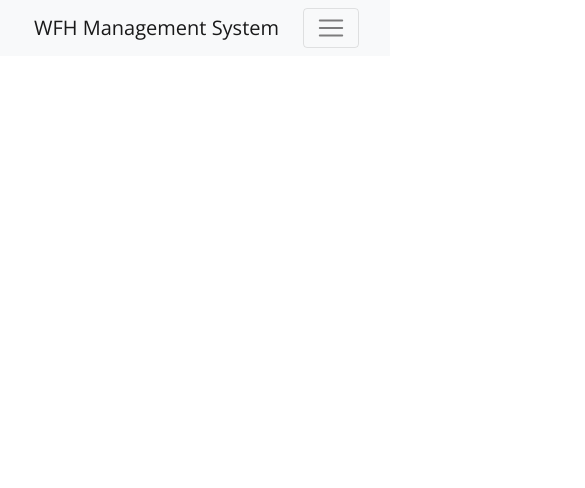
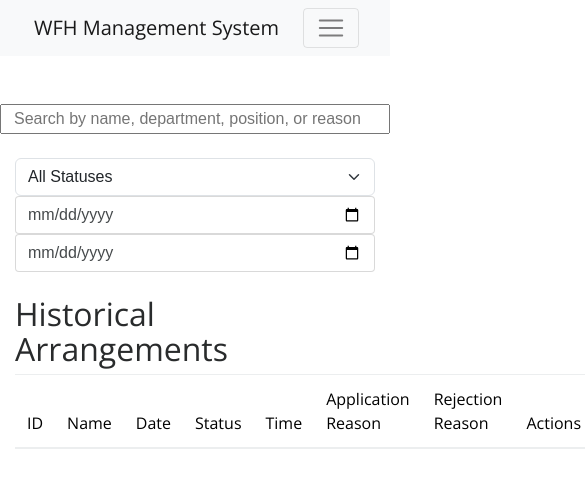
Before and after one commit to Dayment/SPM-MeeRebus, a Vue app in the folder SPM-MeeRebus/: page /managerapproval in a window 390 px wide. Shown: the top 488 px of the page, 585 px wide, since content can reach past the window. Built offline with nearby package versions, Linux system fonts and the light colour scheme.

Commit message:
feat: added managerapproval page

```diff
--- a/SPM-MeeRebus/src/router/index.js
+++ b/SPM-MeeRebus/src/router/index.js
@@ -80,6 +80,11 @@ const router = createRouter({
     // which is lazy-loaded when the route is visited.
     component: () => import('../views/AppHistory.vue')
   },
+  {
+    path: '/managerapproval',
+    name: 'ManagerApproval',
+    component: () => import('../views/ManagerApproval.vue')
+  }
   ],
 });
 
--- /dev/null
+++ b/SPM-MeeRebus/src/views/ManagerApproval.vue
@@ -0,0 +1,196 @@
+<script setup>
+import { ref, computed, onMounted } from 'vue';
+import axios from 'axios';
+
+const arrangements = ref([]);
+const empDatas = ref([]);
+const selectedStatus = ref('');
+const searchQuery = ref('');
+const startDate = ref('');
+const endDate = ref('');
+
+const statusOptions = [
+    { value: '', label: 'All Statuses' },
+    { value: '0', label: 'Pending' },
+    { value: '1', label: 'Accepted' },
+    { value: '2', label: 'Rejected' },
+    { value: '3', label: 'Cancelled/Withdrawn' },
+];
+
+const timeOptions = [
+    { value: '1', label: 'AM' },
+    { value: '2', label: 'PM' },
+    { value: '3', label: 'Whole Day' }
+];
+
+onMounted(() => {
+    const storedArrangements = localStorage.getItem('empArrangement');
+    if (storedArrangements) {
+        arrangements.value = JSON.parse(storedArrangements);
+        console.log(JSON.parse(storedArrangements));
+    }
+    const employeedata = localStorage.getItem('employeeData');
+    if (employeedata) {
+        empDatas.value = JSON.parse(employeedata);
+        console.log(JSON.parse(employeedata));
+    }
+});
+
+const filteredArrangements = computed(() => {
+    return arrangements.value.filter(arrangement => {
+        // Status filter
+        const matchesStatus = selectedStatus.value === '' || arrangement.status.toString() === selectedStatus.value;
+
+        // Date filter
+        const arrangementDate = new Date(arrangement.date);
+        const isAfterStartDate = !startDate.value || arrangementDate >= new Date(startDate.value);
+        const isBeforeEndDate = !endDate.value || arrangementDate <= new Date(endDate.value);
+        // Search filter
+        const searchLower = searchQuery.value.toLowerCase();
+        const matchesSearch = searchLower === '' ||
+            arrangement.staff_id.toString().includes(searchLower) ||
+            empDatas.value.staff_fname?.toLowerCase().includes(searchLower) ||
+            empDatas.value.staff_lname?.toLowerCase().includes(searchLower) ||
+            empDatas.value.Dept?.toLowerCase().includes(searchLower) ||
+            empDatas.value.Position?.toLowerCase().includes(searchLower) ||
+            arrangement.reason_staff?.toLowerCase().includes(searchLower);
+
+        // Combine all filters
+        return matchesStatus && isAfterStartDate && isBeforeEndDate && matchesSearch;
+    }).sort((a, b) => new Date(b.date) - new Date(a.date));
+});
+
+
+
+const getStatusLabel = (status) => {
+    const statusString = status.toString();
+    // Matches the value of status and turns that output into the label you see in the array above
+    // For example, if statusString is "1", it will find { value: '1', label: 'Accepted' }.
+    const matchingOption = statusOptions.find(option => option.value === statusString);
+    // If match exist, return the label,  otherwise return Something went wrong
+    return matchingOption ? matchingOption.label : "Something went wrong";
+};
+
+
+const getTimeLabel = (time)  => {
+    const timeString = time.toString();
+
+    const matchingOption = timeOptions.find(option => option.value === timeString);
+    // If match exist, return the label,  otherwise return Something went wrong
+    return matchingOption ? matchingOption.label : "Something went wrong";
+
+
+}
+
+
+const cancelArrangement = async (arrangementId) => {
+    try {
+        const response = await axios.put(`http://localhost:5000/arrangement/cancel/${arrangementId}`);
+        if (response.status === 200) {
+            // Update the local state to reflect the change (for demo purposes only)
+            const arrangement = arrangements.value.find(a => a.arrangement_id === arrangementId);
+            if (arrangement) {
+                arrangement.status = 3; // Set status to 'Cancelled/Withdrawn'
+            }
+        }
+    } catch (error) {
+        console.error("Error while cancelling arrangement: ", error);
+    }
+};
+
+function formatDate(date) {
+    const d = new Date(date);
+    const year = d.getFullYear();
+    const month = String(d.getMonth() + 1).padStart(2, '0'); // Months are zero-indexed
+    const day = String(d.getDate()).padStart(2, '0');
+    return `${year}-${month}-${day}`;
+}
+
+</script>
+
+<template>
+    <div class="container mt-5">
+        <div class = "row justify-content-center mb-4">
+            <input
+        v-model="searchQuery"
+        type="text"
+        placeholder="Search by name, department, position, or reason"
+        class="filter-input-search"
+            />
+        </div>
+        <div class="row justify-content-center mb-4">
+            <div class="col-md-4">
+                <select class="form-select" v-model="selectedStatus">
+                    <option v-for="option in statusOptions" :key="option.value" :value="option.value">
+                        {{ option.label }}
+                    </option>
+                </select>
+            </div>
+            <div class="col-md-4">
+                <input type="date" class="form-control" v-model="startDate" placeholder="Start Date">
+            </div>
+            <div class="col-md-4">
+                <input type="date" class="form-control" v-model="endDate" placeholder="End Date">
+            </div>
+        </div>
+        <div class="table-container">
+            <h2>Historical Arrangements</h2>
+            <table class="table">
+                <thead>
+                    <tr>
+                        <th>ID</th>
+                        <th>Name</th>
+                        <th>Date</th>
+                        <th>Status</th>
+                        <th>Time</th>
+                        <th>Application Reason</th>
+                        <th>Rejection Reason</th>
+                        <th>Actions</th>
+                    </tr>
+                </thead>
+                <tbody>
+                    <tr v-for="arrangement in filteredArrangements" :key="arrangement.arrangement_id">
+                        <!-- <td>{{ new Date(arrangement.date).toLocaleString() }}</td> -->
+                        <td>{{ arrangement.staff_id }}</td>
+                        <td>{{ empDatas.staff_fname + ' ' + empDatas.staff_lname}}</td>
+                        <td>{{ formatDate(arrangement.date) }}</td>
+                        <td>{{ getStatusLabel(arrangement.status) }}</td>
+                        <td>{{ getTimeLabel(arrangement.time) }}</td>
+                        <td>{{ arrangement.reason_staff || 'No Reason Provided' }}</td>
+                        <td>{{ arrangement.reason_man || 'N/A' }}</td>
+                        <td>
+                            <!-- Add Cancel Button for arrangements with status 0 or 1 -->
+                            <button  v-if="(arrangement.status === 0 || arrangement.status === 1) && new Date(arrangement.date) >= new Date() "  @click="cancelArrangement(arrangement.arrangement_id)"  class="btn btn-danger" >
+                                Cancel Arrangement
+                            </button>
+                            <!-- Button trigger modal -->
+                            <button type="button" v-if="arrangement.status === 1" class="btn btn-danger" data-bs-toggle="modal" data-bs-target="#exampleModal">
+                                Withdraw Arrangement
+                            </button>
+
+                            <!-- Modal -->
+                            <div class="modal fade" id="exampleModal" tabindex="-1" aria-labelledby="exampleModalLabel" aria-hidden="true">
+                                <div class="modal-dialog">
+                                    <div class="modal-content">
+                                    <div class="modal-header">
+                                        <h5 class="modal-title" id="exampleModalLabel">Withdrawal Reason</h5>
+                                        <button type="button" class="btn-close" data-bs-dismiss="modal" aria-label="Close"></button>
+                                    </div>
+                                    <div class="modal-body">
+                                    <!-- Textbox for input -->
+                                    <textarea v-model="withdrawalReason" class="form-control" rows="3" placeholder="Enter your reason here..."></textarea>
+                                    </div>
+                                    <div class="modal-footer">
+                                        <button type="button" class="btn btn-secondary" data-bs-dismiss="modal">Close</button>
+                                        <button type="button" class="btn btn-primary">Submit</button>
+                                    </div>
+                                    </div>
+                                </div>
+                            </div>
+                        </td>
+                    </tr>
+                </tbody>
+            </table>
+        </div>
+    </div>
+</template>
```
